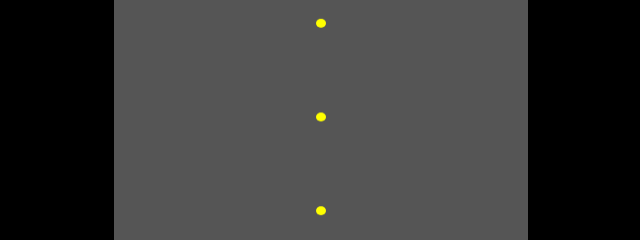
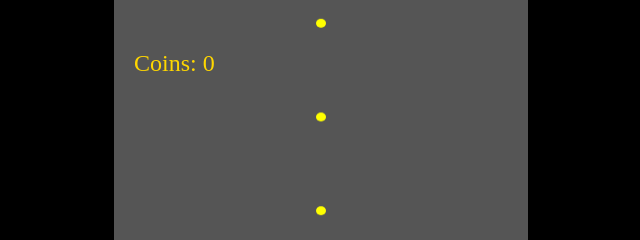
Before and after one commit to ArashiYuki/EvaluationGitLeaGreg, a plain HTML site: page index.html in a window 1280 px wide. Shown: the top 240 px of the page, 319-959 px from the left. Drawn offline with Linux system fonts and the light colour scheme.

Commit message:
✨ Feature : added coins to bank when killing ball

```diff
--- a/game.js
+++ b/game.js
@@ -23,6 +23,7 @@ class Game {
         this.lastShot = 0;
         this.spawnRate = 3000;
         this.minSpawnRate = 500;
+		this.coins = 0;
 
         this.startAutoFire();
 
@@ -63,6 +64,7 @@ class Game {
         this.projectiles = [];
         this.isGameOver = false;
         this.spawnRate = 3000;
+		this.coins = 0;
         clearInterval(this.ballSpawnInterval);
         this.ballSpawnInterval = setInterval(() => {
             if (!this.isGameOver) this.createBall();
@@ -140,6 +142,7 @@ class Game {
                     ball.health--;
                     if (ball.health <= 0) {
                         this.balls.splice(ballIndex, 1);
+						this.coins += 10;
                     }
                     this.projectiles.splice(projectileIndex, 1);
                 }
@@ -168,10 +171,12 @@ class Game {
         });
 
         this.projectiles.forEach(projectile => {
-            projectile.y -= projectile.speed;  // Cette ligne est correcte
+            projectile.y -= projectile.speed;
         });
 
         this.projectiles = this.projectiles.filter(proj => proj.y > -10);
+
+		document.getElementById('coinsValue').textContent = this.coins;
     }
 
     draw() {
--- a/index.html
+++ b/index.html
@@ -11,6 +11,7 @@
 <body>
     <div class="game-container">
         <canvas id="gameCanvas"></canvas>
+		<div id="coins">Coins: <span id="coinsValue">0</span></div>
         <div id="gameOver" style="display: none;">
             <div>GAME OVER</div>
             <button id="restartButton">Restart</button>
--- a/style.css
+++ b/style.css
@@ -71,3 +71,11 @@ canvas {
 #restartButton:hover {
     background: #45a049;
 }
+
+#coins {
+    position: absolute;
+    top: 50px;
+    left: 20px;
+    color: gold;
+    font-size: 24px;
+}
```
